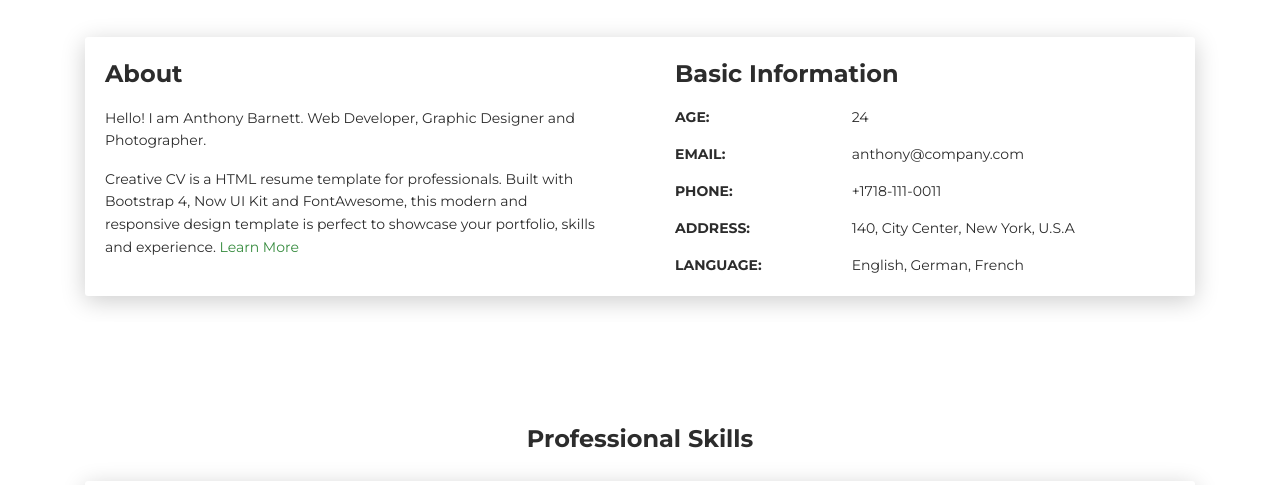
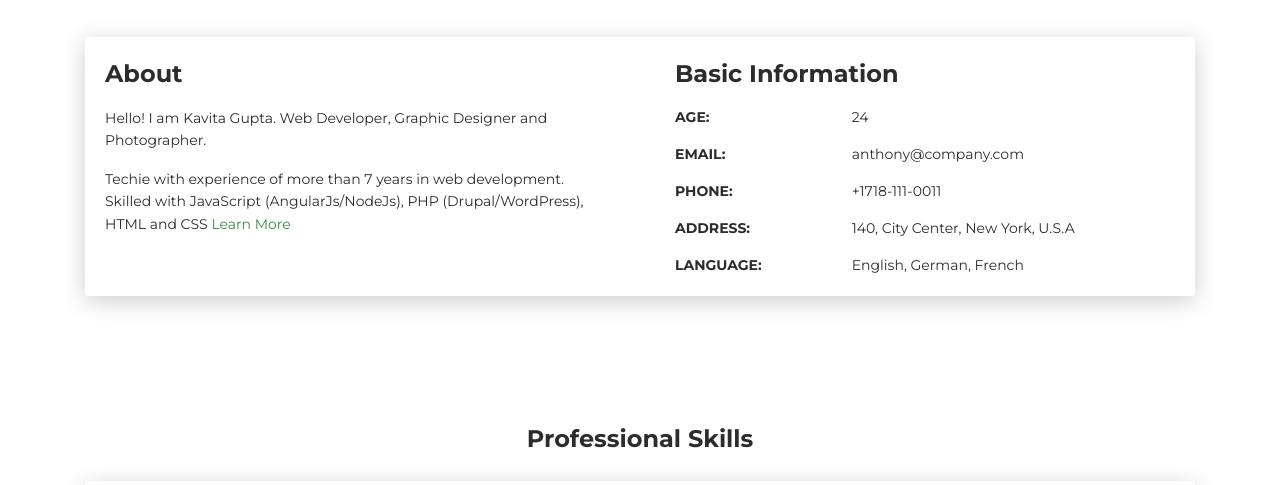
Before and after one commit to kavitagupta972/myportfolio, a plain HTML site: page index.html in a window 1280 px wide. Shown: the part 583-1068 px from the top of the page. Drawn offline with Linux system fonts and the light colour scheme.

Commit message:
initial commit

```diff
--- a/index.html
+++ b/index.html
@@ -61,8 +61,8 @@
         <div class="col-lg-6 col-md-12">
           <div class="card-body">
             <div class="h4 mt-0 title">About</div>
-            <p>Hello! I am Anthony Barnett. Web Developer, Graphic Designer and Photographer.</p>
-            <p>Creative CV is a HTML resume template for professionals. Built with Bootstrap 4, Now UI Kit and FontAwesome, this modern and responsive design template is perfect to showcase your portfolio, skills and experience. <a href="https://templateflip.com/templates/creative-cv/" target="_blank">Learn More</a></p>
+            <p>Hello! I am Kavita Gupta. Web Developer, Graphic Designer and Photographer.</p>
+            <p>Techie with experience of more than 7 years in web development. Skilled with JavaScript (AngularJs/NodeJs), PHP (Drupal/WordPress), HTML and CSS <a href="https://templateflip.com/templates/creative-cv/" target="_blank">Learn More</a></p>
           </div>
         </div>
         <div class="col-lg-6 col-md-12">
```
